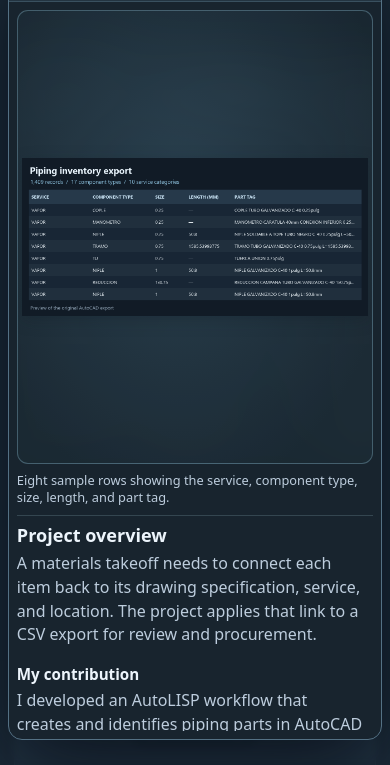
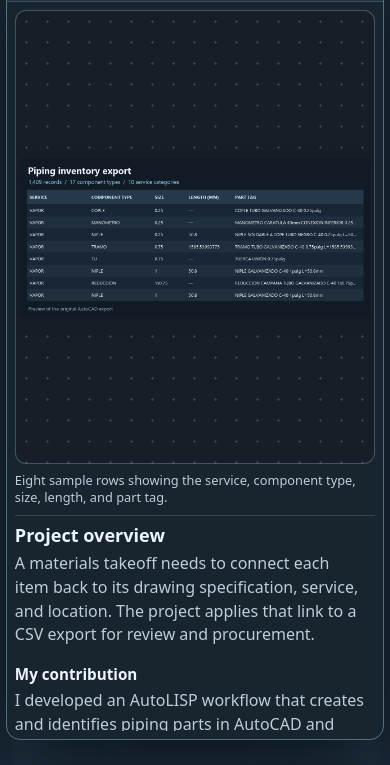
Before and after one commit to JanRDLP/portfolio-autocad, a plain HTML site: page index.html in a window 390 px wide. Both pictures are taken after a click on the button "Piping Inventory Automation". Shown: the part 1569-2334 px from the top of the page. Drawn offline with Linux system fonts and the light colour scheme; grey boxes are pictures that could not be loaded.

Commit message:
Widen project text and tone down gallery backgrounds

```diff
--- a/assets/portfolio.css
+++ b/assets/portfolio.css
@@ -59,9 +59,9 @@ iframe{display:block;border:0;width:100%;height:76vh;background:#eef2f6}
 @media(prefers-reduced-motion:reduce){html{scroll-behavior:auto}}
 .project-preview{display:block;border-radius:8px;cursor:zoom-in}
 .project-preview:hover{outline:1px solid var(--accent)}
-#gallery[open]{display:grid;grid-template-rows:auto minmax(0,1fr);height:min(800px,94dvh);max-height:94dvh;overflow:hidden}
-.gallery-body{display:grid;grid-template-columns:minmax(205px,.86fr) minmax(0,2.3fr);grid-template-rows:minmax(0,1fr);gap:clamp(10px,2vw,22px);padding:clamp(8px,1.5vw,16px);min-height:0;overflow:hidden}
-.gallery-overview{min-height:0;overflow-y:auto;overscroll-behavior:contain;padding-inline-end:10px}
+#gallery[open]{width:min(1440px,97vw);display:grid;grid-template-rows:auto minmax(0,1fr);height:min(800px,94dvh);max-height:94dvh;overflow:hidden}
+.gallery-body{display:grid;grid-template-columns:minmax(250px,39fr) minmax(0,61fr);grid-template-rows:minmax(0,1fr);gap:clamp(10px,2vw,22px);padding:clamp(8px,1.5vw,16px);min-height:0;overflow:hidden}
+.gallery-overview{min-width:0;min-height:0;overflow-y:auto;overscroll-behavior:contain;padding-inline-end:clamp(10px,1.5vw,20px);border-inline-end:1px solid var(--border)}
 .gallery-overview:focus-visible{outline:2px solid var(--focus);outline-offset:-2px}
 .gallery-overview p,.gallery-body figcaption{color:var(--muted)}
 .gallery-body figure{display:flex;flex-direction:column;margin:0;min-width:0;min-height:0;gap:clamp(3px,1vh,8px)}
@@ -81,7 +81,7 @@ iframe{display:block;border:0;width:100%;height:76vh;background:#eef2f6}
  #gallery-controls button{min-height:36px;padding-inline:7px}
  .gallery-overview{min-width:0;overflow-wrap:anywhere}
  .dialog-head h2{min-width:0;overflow-wrap:anywhere}
- .gallery-overview{grid-row:2;border-top:1px solid var(--border);padding-top:8px}
+ .gallery-overview{grid-row:2;border-top:1px solid var(--border);border-inline-end:0;padding-top:8px}
 }
 @media(max-height:480px){
  #gallery .dialog-head{padding-block:4px}
@@ -165,12 +165,7 @@ body{
 .gallery-stage{
   position:relative;isolation:isolate;flex:1 1 0;min-height:0;overflow:hidden;
   border:1px solid #a6dcf34a;border-radius:11px;
-  background:linear-gradient(140deg,#394e5d,#2e414f);
-}
-.gallery-stage::before{
-  content:"";position:absolute;z-index:-1;inset:-14%;
-  background:var(--image-glow,none) center/cover no-repeat;
-  opacity:.36;filter:blur(32px) saturate(.82);pointer-events:none;
+  background:#171e27 radial-gradient(circle,#34414d 1px,transparent 1.35px) 0 0/21px 21px;
 }
 .gallery-thumbnails button[aria-pressed="true"]{background:#264b62;border-color:var(--accent)}
 @media(max-width:740px){.hero::before{inset:25% 0 0}}
@@ -244,18 +239,14 @@ body{background:linear-gradient(165deg,#1c2b36 0,var(--bg) 34rem)}
 .feature img{
   filter:brightness(1.08) contrast(1.045);
 }
-.card .project-preview[data-image-kind="interface"],
-.gallery-stage[data-image-kind="interface"]{
+.card .project-preview[data-image-kind="interface"]{
   background:radial-gradient(ellipse at 45% 40%,#455864,#253440 80%);
 }
-.card .project-preview[data-image-kind="interface"]::before,
-.gallery-stage[data-image-kind="interface"]::before{opacity:0}
-.card .project-preview[data-image-kind="data"],
-.gallery-stage[data-image-kind="data"]{
+.card .project-preview[data-image-kind="interface"]::before{opacity:0}
+.card .project-preview[data-image-kind="data"]{
   background:radial-gradient(ellipse at 45% 40%,#2c4453,#1b2a34 80%);
 }
-.card .project-preview[data-image-kind="data"]::before,
-.gallery-stage[data-image-kind="data"]::before{opacity:.16}
+.card .project-preview[data-image-kind="data"]::before{opacity:.16}
 .card .project-preview img,#gallery-image{
   filter:drop-shadow(0 4px 8px #09141b38);
 }
@@ -267,7 +258,6 @@ body{background:linear-gradient(165deg,#1c2b36 0,var(--bg) 34rem)}
 @media(max-width:680px){.feature img{height:clamp(120px,29vw,175px)}}
 
 #gallery::backdrop{background:#253747b8;backdrop-filter:blur(4px)}
-.gallery-stage[data-image-kind="interface"]{background:#435663}
 .gallery-stage[data-image-kind="interface"] #gallery-image{filter:none}
 .gallery-overview h4{margin:14px 0 4px;color:var(--ink);font-size:.95rem}
 .gallery-overview #gallery-workflow{margin:0 0 12px;padding-inline-start:19px;color:var(--muted)}
--- a/assets/portfolio.js
+++ b/assets/portfolio.js
@@ -232,7 +232,6 @@ function showImage(index) {
   const screenshot = screenshots[currentImage];
   image.src = screenshot.src;
   imageStage.dataset.imageKind = screenshotKind(image.src);
-  imageStage.style.setProperty('--image-glow', 'url(' + JSON.stringify(image.src) + ')');
   image.alt = screenshot.alt;
   caption.textContent = screenshot.caption;
   position.textContent = (currentImage + 1) + ' / ' + screenshots.length;
@@ -348,5 +347,4 @@ gallery.addEventListener('keydown', event => {
 });
 gallery.addEventListener('close', () => {
   image.removeAttribute('src');
-  imageStage.style.removeProperty('--image-glow');
 });
--- a/index.html
+++ b/index.html
@@ -6,8 +6,8 @@
 <meta name="description" content="Jan Horacio Rivera De la Puente’s AutoCAD portfolio. Industrial piping, 3D modeling, and AutoLISP automation.">
 <title>Jan Rivera · AutoCAD Portfolio</title>
 <link rel="icon" type="image/svg+xml" href="assets/favicon.svg">
-<link rel="stylesheet" href="assets/portfolio.css?v=catalog-1">
-<script src="assets/portfolio.js?v=catalog-1" defer></script>
+<link rel="stylesheet" href="assets/portfolio.css?v=gallery-2">
+<script src="assets/portfolio.js?v=gallery-2" defer></script>
 </head>
 <body>
 <a class="skip" href="#contenido">Skip to content</a>
```
